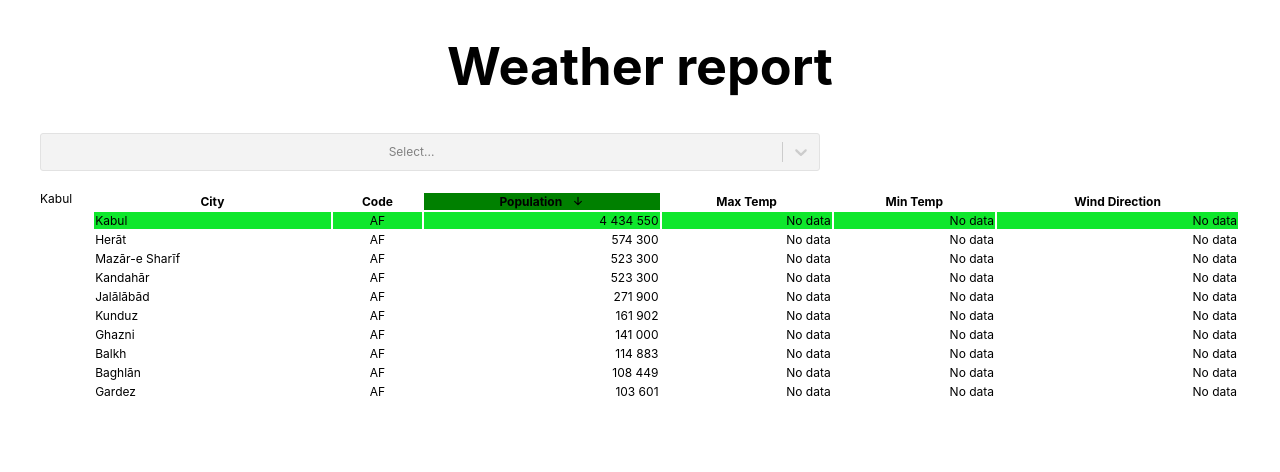
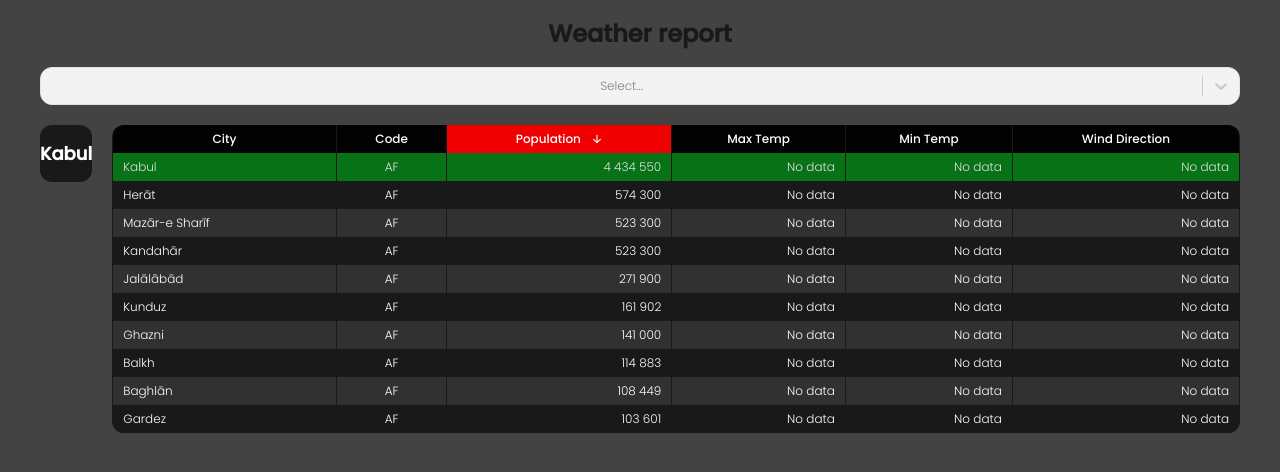
Before and after one commit to ErnestoFernandezUA/react__weather-report, a React (Create React App) app: page / in a window 1280 px wide. Shown: the top 472 px of the page. Built offline with nearby package versions, Linux system fonts and the light colour scheme; no server answers.

Commit message:
add some styles

```diff
--- a/src/App.scss
+++ b/src/App.scss
@@ -2,6 +2,8 @@
   text-align: center;
   min-height: 100vh;
   font-size: 12px;
+
+  background-color: #434343;
 }
 
 .App header {
@@ -9,7 +11,7 @@
   flex-direction: column;
   align-items: center;
   justify-content: center;
-  font-size: calc(10px + 2vmin);
+  color: #191919;
 }
 
 .App main {
@@ -30,10 +32,17 @@
 
 .App__chart {
   order: -1;
+  box-sizing: border-box;
+  background: #191919;
+  border-radius: 12px;
+  color: #fff;
 }
 
 .App__table {
   flex: 1;
+  background: #191919;
+  border-radius: 12px;
+  color: #fff;
 }
 
 @media (min-width: 900px) {
--- a/src/components/Chart/Chart.scss
+++ b/src/components/Chart/Chart.scss
@@ -1,3 +1,9 @@
 .Chart {
-  // border: 1px solid red;
+  border: 1px solid #191919;
+  overflow: hidden;
+  border-radius: 12px;
+  padding: 10px 40px 10px 0px;
+  box-sizing: border-box;
 }
+
+// <div class=" css-1hb7zxy-IndicatorsContainer"><div class=" css-1xc3v61-indicatorContainer" aria-hidden="true"><svg height="20" width="20" viewBox="0 0 20 20" aria-hidden="true" focusable="false" class="css-tj5bde-Svg"><path d="M14.348 14.849c-0.469 0.469-1.229 0.469-1.697 0l-2.651-3.030-2.651 3.029c-0.469 0.469-1.229 0.469-1.697 0-0.469-0.469-0.469-1.229 0-1.697l2.758-3.15-2.759-3.152c-0.469-0.469-0.469-1.228 0-1.697s1.228-0.469 1.697 0l2.652 3.031 2.651-3.031c0.469-0.469 1.228-0.469 1.697 0s0.469 1.229 0 1.697l-2.758 3.152 2.758 3.15c0.469 0.469 0.469 1.229 0 1.698z"></path></svg></div><span class=" css-1u9des2-indicatorSeparator"></span><div class=" css-1xc3v61-indicatorContainer" aria-hidden="true"><svg height="20" width="20" viewBox="0 0 20 20" aria-hidden="true" focusable="false" class="css-tj5bde-Svg"><path d="M4.516 7.548c0.436-0.446 1.043-0.481 1.576 0l3.908 3.747 3.908-3.747c0.533-0.481 1.141-0.446 1.574 0 0.436 0.445 0.408 1.197 0 1.615-0.406 0.418-4.695 4.502-4.695 4.502-0.217 0.223-0.502 0.335-0.787 0.335s-0.57-0.112-0.789-0.335c0 0-4.287-4.084-4.695-4.502s-0.436-1.17 0-1.615z"></path></svg></div></div>
--- a/src/components/Chart/Chart.tsx
+++ b/src/components/Chart/Chart.tsx
@@ -35,43 +35,48 @@ const { widthChart } = useWidthContent();
       .catch(error => console.error(`Error during loading loadWeatherReport ${current.name}`, error));
   }, [current])
 
-  const maxYValue = average ? Math.max(...average.map(a => a.value)) : 0;
+  const maxYValue = average ? Math.ceil(Math.max(...average.map(a => a.value))) : 0;
 
-  console.log('widthChart', widthChart);
+  console.log('widthChart', widthChart, maxYValue);
 
   return (
     <div className={className}>
-      {current?.name}
+      {current ? <h2>{current?.name}</h2> : null}
       {average ? (
         <div className="Chart">
           <BarChart
-            width={widthChart}
+            width={widthChart - 40}
             height={widthChart * 0.6}
             data={average}
-            margin={{ top: 10, right: 0, bottom: 0, left: 0 }}
+            margin={{ top: 10, right: 0, bottom: 0 }}
           >
-            <CartesianGrid strokeDasharray="5 5" />
+            <CartesianGrid
+              strokeDasharray="2 2"
+            />
             <XAxis
               dataKey="date"
               stroke="#8884d8"
-              tick={{ fontSize: 14, fill: '#666' }}
-              // tickLine={{ stroke: '#888', strokeWidth: 1 }}
-              // axisLine={{ stroke: '#888', strokeWidth: 1 }}
+              tick={{ fontSize: 10, fill: '#666' }}
               padding={{ left: 10, right: 10 }}
+              tickLine={{ stroke: '#8884d8' }}
+              axisLine={{ stroke: '#8884d8' }}
             />
             <YAxis
               domain={[0, maxYValue * 1.3]}
-              tick={{ fontSize: 14, fill: '#666' }}
-              // tickLine={{ stroke: '#888', strokeWidth: 1 }}
-              // axisLine={{ stroke: '#888', strokeWidth: 1 }}
-              padding={{ top: 50, bottom: 0 }}
+              tick={{ fontSize: 10, fill: '#666' }}
+              // padding={{ top: 20, bottom: 0 }}
               tickMargin={4}
               ticks={[10,20, 30, 40]}
+              tickLine={{ stroke: '#8884d8' }}
+              axisLine={{ stroke: '#8884d8' }}
             />
             <Tooltip
               // wrapperStyle={{ backgroundColor: '#f0f0f0', border: '1px solid #ddd' }}
               // labelStyle={{ fontSize: 14, color: '#c41919' }}
               // itemStyle={{ fontSize: 14, color: '#e01313' }}
+              wrapperStyle={{ backgroundColor: '#f0f0f0', border: '1px solid #ddd' }}
+              labelStyle={{ fontSize: 14, color: '#c41919' }}
+              itemStyle={{ fontSize: 14, color: '#e01313' }}
             />
             <Bar dataKey="value" fill="#8884d8" />
           </BarChart>
--- a/src/components/City/City.scss
+++ b/src/components/City/City.scss
@@ -2,13 +2,16 @@
   width: 100%;
   cursor: pointer;
 
-  &--selected {
-    background-color: rgb(185, 214, 231);
+
+  &:nth-child(2n + 1) {
+    background-color: #313131;
   }
 
-  &--current {
-    background-color: rgb(15, 231, 44);
+  &:nth-child(2n) {
+    background-color: #191919;
   }
+
+
 
   & td:nth-child(1) {
     text-align: left;
@@ -34,3 +37,13 @@
     text-align: right;
   }
 }
+
+.City.City--selected {
+    background-color: rgb(185, 214, 231);
+    color: #191919;
+  }
+
+.City.City--current {
+  color: #e2e2e2;
+  background-color: rgb(8, 114, 23);
+}
--- a/src/components/City/City.tsx
+++ b/src/components/City/City.tsx
@@ -18,8 +18,8 @@ export const City:FC<CityProps> = ({
   const selected = useAppSelector(selectSelected);
   const isSelected: boolean = Boolean(selected.find(c => c.geoNameId === city.geoNameId));
   const isCurrent = useAppSelector(selectCurrent)?.geoNameId === city.geoNameId;
-  const maxT = weather ? weather?.dailyMax + ' ' +  weather?.daily_units?.temperature_2m_max : 'No data';
-  const minT = weather ? weather?.dailyMin + ' ' +  weather?.daily_units?.temperature_2m_min : 'No data';
+  const maxT = weather ? Math.round(+weather?.dailyMax) + ' ' +  weather?.daily_units?.temperature_2m_max : 'No data';
+  const minT = weather ? Math.round(+weather?.dailyMin) + ' ' +  weather?.daily_units?.temperature_2m_min : 'No data';
   const averageWind = weather ? weather?.averageWind : 'No data';
   const formatNumber = useNumberFormat();
 
--- a/src/components/Controls/Controls.scss
+++ b/src/components/Controls/Controls.scss
@@ -1,3 +1,7 @@
 .Controls {
   // border: 1px solid red;
 }
+
+
+.css-1hb7zxy-IndicatorsContainer {
+}
--- a/src/components/Controls/Controls.tsx
+++ b/src/components/Controls/Controls.tsx
@@ -1,13 +1,12 @@
 import { useEffect, useState } from "react";
-import Select, { ControlProps, OptionProps, StylesConfig, CSSObjectWithLabel } from 'react-select';
+import Select, { ControlProps, OptionProps, StylesConfig, CSSObjectWithLabel, ContainerProps, GroupBase, MenuListProps } from 'react-select';
+import classNames from "classnames";
 import { CityData } from "../../types/City";
 import data from '../../data/data.json';
 import { useAppDispatch } from "../../store/hooks";
 import { addChosenCountry } from "../../store/features/controls/controlsSlice";
-
+import { useWidthContent } from "../../hooks/useWidthContent";
 import './Controls.scss';
-import { useWidthContent } from "../../hooks/useWidthContent";
-import classNames from "classnames";
 
 type OptionType = { value: string; label: string };
 
@@ -22,7 +21,7 @@ export const Controls:React.FC<ControlsProps> = ({ className }) => {
   const { widthSelect } = useWidthContent();
 
   useEffect(() => {
-    console.log('setdata');
+    console.log('setData');
     setAllData(data.data);
     setKeys(data.keys);
   }, [])
@@ -51,13 +50,14 @@ export const Controls:React.FC<ControlsProps> = ({ className }) => {
   const customStyles: StylesConfig<OptionType, true> = {
     control: (base: CSSObjectWithLabel, state: ControlProps<OptionType, true>) => ({
       ...base,
-      width: widthSelect,
+      // width: widthSelect,
       background: '#f3f3f3',
-      borderRadius: state.isFocused ? '3px 3px 0 0' : 3,
+      borderRadius: state.isFocused ? '12px 12px 12px 12px' : 12,
       borderColor: state.isFocused ? '#673ab7' : '#e2e2e2',
       boxShadow: state.isFocused ? '0 0 0 1px #673ab7' : undefined,
       '&:hover': {
         borderColor: state.isFocused ? '#673ab7' : '#e2e2e2',
+        borderRadius: state.isFocused ? '12px 12px 12px 12px' : 12,
       }
     }),
     option: (styles: CSSObjectWithLabel, { isDisabled, isFocused, isSelected }: OptionProps<OptionType, true>) => {
@@ -66,6 +66,15 @@ export const Controls:React.FC<ControlsProps> = ({ className }) => {
         backgroundColor: isDisabled ? undefined : (isSelected ? '#673ab7' : (isFocused ? '#e2e2e2' : undefined)),
         color: isDisabled ? '#ccc' : (isSelected ? 'white' : 'black'),
         cursor: isDisabled ? 'not-allowed' : 'default',
+        borderRadius: '12px',
+      };
+    },
+    menuList: (base: CSSObjectWithLabel, props: MenuListProps<OptionType, true, GroupBase<OptionType>>) => {
+      return {
+        ...base,
+        backgroundColor: '#191919',
+        overflow: 'hidden',
+        borderRadius: '12px',
       };
     },
   }
--- a/src/components/HeadCell/HeadCell.scss
+++ b/src/components/HeadCell/HeadCell.scss
@@ -1,5 +1,8 @@
 .HeadCell {
   width: fit-content;
+  background-color: #020202;
+  font-family: 'Poppins', sans-serif;
+  font-weight: 500;
 
   &__content {
     display: flex;
@@ -9,7 +12,7 @@
   }
 
   &--active {
-    background-color: green;
+    background-color: #f00000;
   }
 
   &--isClickable {
@@ -17,6 +20,8 @@
   }
 
   &--isClickable:hover {
-    background-color: #948f8f;
+    opacity: 0.8;
   }
+
+
 }
--- a/src/components/Table/Table.scss
+++ b/src/components/Table/Table.scss
@@ -1,11 +1,29 @@
 .Table {
+
   margin-bottom: 100px;
   // border: 1px solid red;
+  border: collapse;
+  overflow: hidden;
+  border-spacing: 1px 0;
 
-  &__controls {
-
+  & td,
+  & th {
+    padding: 5px 10px;
   }
 
-  &__controls--active {
+  & th:first-child {
+    border-radius: 10px 0 0 0;
+  }
+
+  & th:last-child {
+    border-radius: 0 10px 0 0;
+  }
+
+  & tr:last-child td:first-child {
+    border-radius:  0 0 0 10px;
+  }
+
+  & tr:last-child td:last-child {
+    border-radius:  0 0 10px 0;
   }
 }
--- a/src/components/Table/Table.tsx
+++ b/src/components/Table/Table.tsx
@@ -55,7 +55,10 @@ export const Table:React.FC<TableProps> = ({ className }) => {
     if (!country.length) return;
 
     const results = await Promise.allSettled([...country, ...selected].map(c => loadWeather(c)));
+
     const updatedCities = results.map(result => {
+      console.log('result', result);
+
       if (result.status === "fulfilled") {
         if ((result.value.geoNameId in cash && isExpired(cash[result.value.geoNameId].timerId)) || !(result.value.geoNameId in cash)) {
           dispatch(addCashItem(result.value));
--- a/src/index.css
+++ b/src/index.css
@@ -1,13 +1,7 @@
+@import url('https://fonts.googleapis.com/css2?family=Poppins:wght@300;500&display=swap');
+
 body {
   margin: 0;
-  font-family: -apple-system, BlinkMacSystemFont, 'Segoe UI', 'Roboto', 'Oxygen',
-    'Ubuntu', 'Cantarell', 'Fira Sans', 'Droid Sans', 'Helvetica Neue',
-    sans-serif;
-  -webkit-font-smoothing: antialiased;
-  -moz-osx-font-smoothing: grayscale;
+  font-family: 'Poppins', sans-serif;
+  font-weight: 300;
 }
-
-code {
-  font-family: source-code-pro, Menlo, Monaco, Consolas, 'Courier New',
-    monospace;
-}
```
